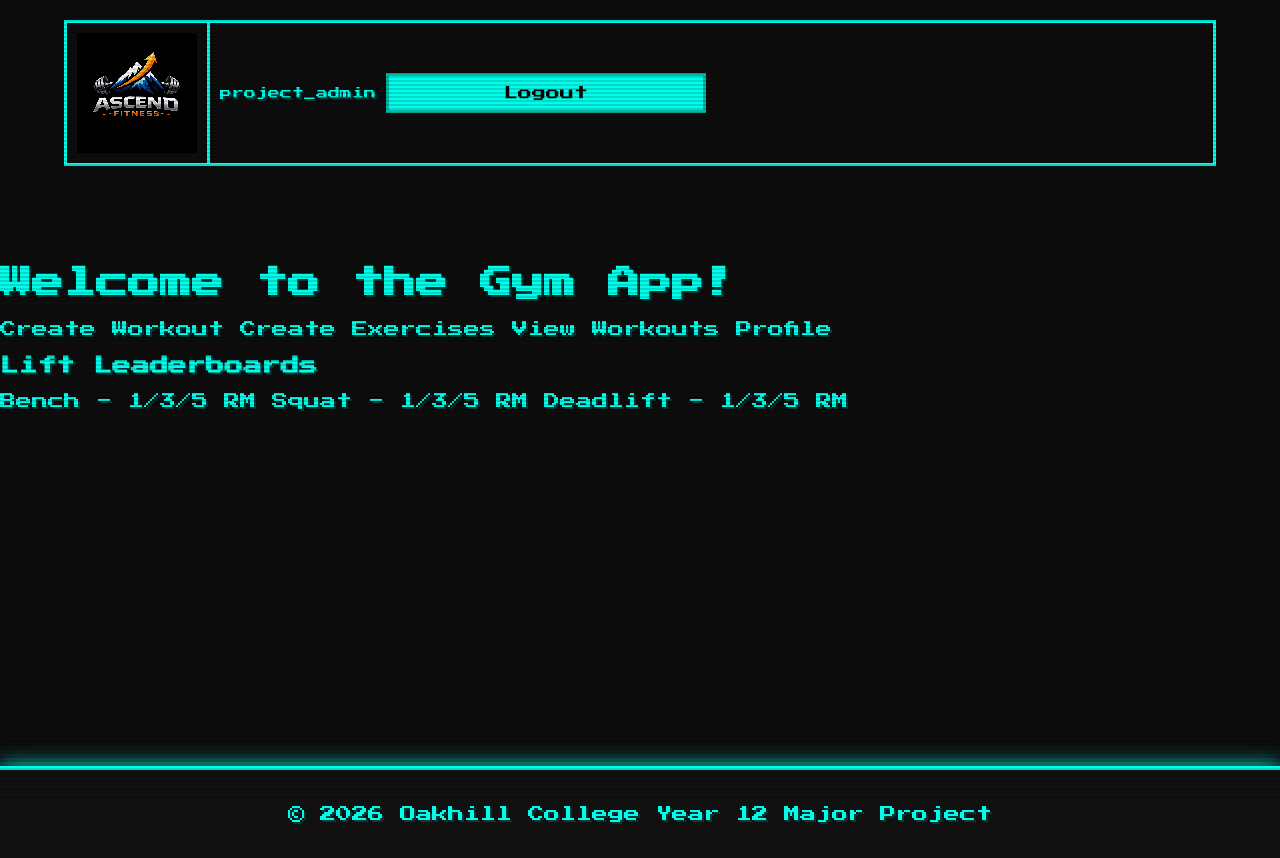
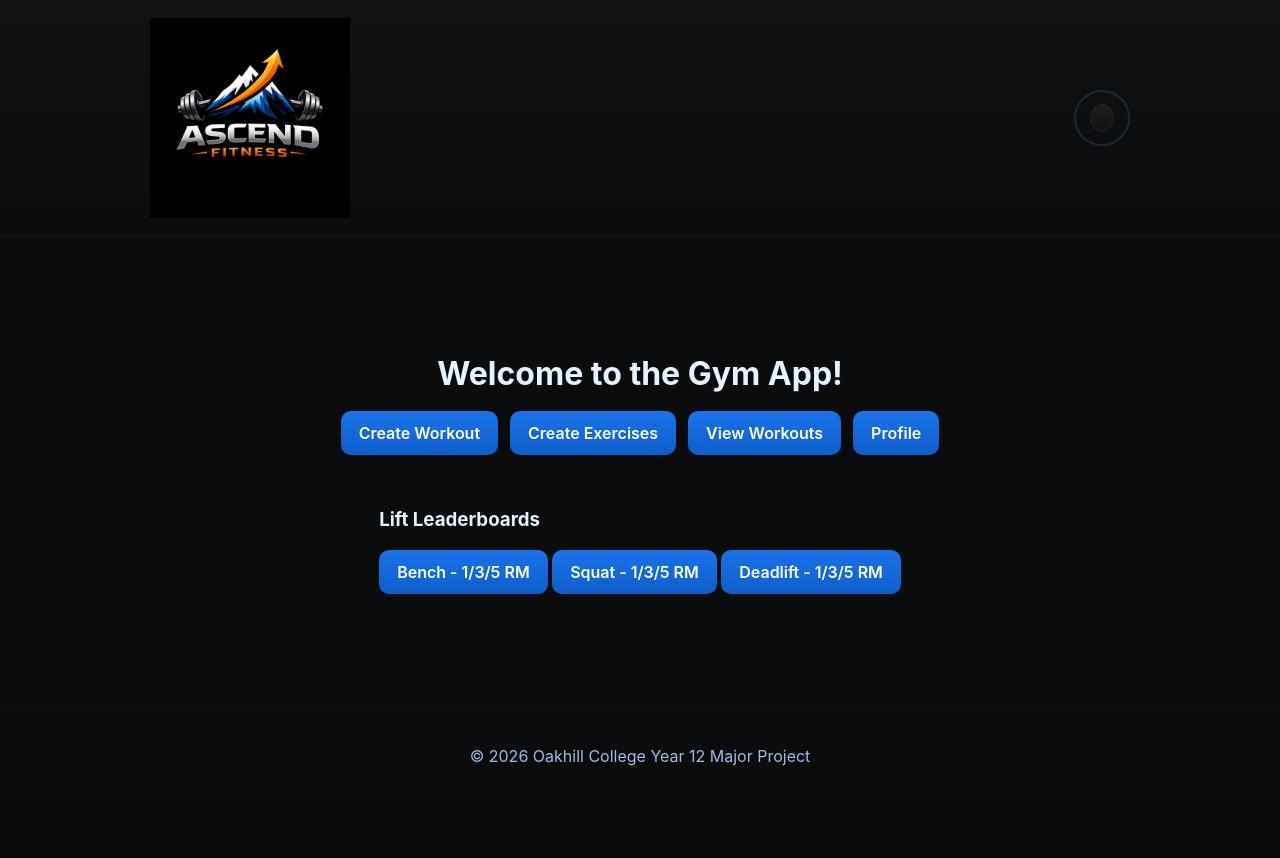
Before and after one commit to 21coates/Major_project, a Django app: page /my_app/ in a window 1280 px wide. After the commit the page ends 766 px from the top, so only its background shows below. Run offline with Django 5.2, Linux system fonts and the light colour scheme; a user stored in the database is signed in.

Commit message:
Updated Version

```diff
--- a/my_app/static/my_app/styles.css
+++ b/my_app/static/my_app/styles.css
@@ -1,219 +1,241 @@
-/* ================================
-   GLOBAL RETRO / PIXEL THEME
-================================ */
-
-@import url('https://fonts.googleapis.com/css2?family=Press+Start+2P&display=swap');
-
-html, body {
-    height: 100%;
-    margin: 0;
-    padding: 0;
-    background: #0d0d0d;
-    color: #00ffea;
-    font-family: "Press Start 2P", monospace;
-    image-rendering: pixelated;
-    text-shadow: 2px 2px #003b36;
+/* Modern minimalistic dark theme
+   Primary: black / near-black
+   Secondary: blue accents
+   Clean spacing, centered layout, accessible sizes
+*/
+:root{
+  --bg: #0b0c0d; /* page background */
+  --surface: #0f1113; /* card / header */
+  --muted-surface: #121317; /* subtle contrast */
+  --text: #e6f2ff; /* light text */
+  --muted-text: #9fbbe6; /* softer text */
+  --accent: #1a73e8; /* primary blue */
+  --accent-strong: #0f5ecb;
+  --danger: #ff5252;
+  --radius: 10px;
+  --max-width: 980px;
 }
 
-/* CRT scanline effect */
-body::before {
-    content: "";
-    position: fixed;
-    top: 0; left: 0;
-    width: 100%; height: 100%;
-    pointer-events: none;
-    background: repeating-linear-gradient(
-        rgba(0,0,0,0.15) 0px,
-        rgba(0,0,0,0.15) 2px,
-        transparent 2px,
-        transparent 4px
-    );
-    z-index: 9999;
+/* Page layout */
+*{box-sizing:border-box}
+html,body{height:100%}
+body{
+  margin:0;
+  background:var(--bg);
+  color:var(--text);
+  font-family:Inter, ui-sans-serif, system-ui, -apple-system, "Segoe UI", Roboto, "Helvetica Neue", Arial;
+  -webkit-font-smoothing:antialiased;
+  -moz-osx-font-smoothing:grayscale;
+  display:flex;
+  flex-direction:column;
+  min-height:100vh;
 }
 
-/* ================================
-   HEADER
-================================ */
-
-.header {
-    display: flex;
-    justify-content: space-between;
-    align-items: center;
-    background: #111;
-    padding: 20px;
-    border-bottom: 4px solid #00ffea;
-    box-shadow: 0 0 20px #00ffea;
+/* Header - centered, larger logo + register/logout button centered */
+header{
+  width:100%;
+  background:linear-gradient(180deg, rgba(255,255,255,0.02), transparent);
+  border-bottom:1px solid rgba(255,255,255,0.03);
+  padding:18px 12px;
+}
+.header-inner{
+  max-width:var(--max-width);
+  margin:0 auto;
+  display:flex;
+  align-items:center;
+  justify-content:space-between;
+  gap:12px;
+}
+.logo{
+  display:flex;
+  align-items:center;
+  justify-content:center;
+}
+.logo img{
+  height:200px; /* increase logo by ~3x from 64px */
+  width:auto;
+  display:block;
 }
 
-.logo img {
-    max-height: 120px;
-    image-rendering: pixelated;
+.user-area{
+  display:flex;
+  align-items:center;
+  justify-content:flex-end;
+  gap:12px;
+}
+.avatar-btn{
+  width:56px;
+  height:56px;
+  border-radius:50%;
+  display:inline-flex;
+  align-items:center;
+  justify-content:center;
+  background:transparent;
+  border:2px solid rgba(255,255,255,0.06);
+  color:var(--text);
+  font-weight:700;
+  font-size:18px;
+  cursor:pointer;
+  position:relative;
+}
+.avatar-btn::before{
+  content:'';
+  display:block;
+  width:28px;
+  height:28px;
+  border-radius:50%;
+  background:linear-gradient(180deg,rgba(255,255,255,0.06),rgba(255,255,255,0.02));
+  box-shadow:inset 0 0 0 2px rgba(255,255,255,0.02);
 }
 
-/* ================================
-   USER INFO
-================================ */
+/* ensure contrast - make border and background visible */
+.avatar-btn{border-color:rgba(78,161,255,0.18)}
 
-.user-info {
-    display: flex;
-    align-items: center;
-    font-size: 12px;
-    color: #00ffea;
+.profile-menu{
+  position:absolute;
+  right:0;
+  top:72px;
+  display:none;
+  background:var(--surface);
+  border:1px solid rgba(255,255,255,0.03);
+  padding:10px;
+  border-radius:8px;
+  min-width:200px;
+  z-index:40;
+}
+.profile-menu a{
+  display:block;
+  color:var(--text);
+  padding:8px 10px;
+  border-radius:6px;
+  text-decoration:none;
+}
+.profile-menu a:hover{
+  background:rgba(26,115,232,0.06);
+}
+.settings-submenu{
+  display:none;
+  padding-left:6px;
+}
+.settings-toggle{
+  background:transparent;
+  border:none;
+  color:var(--muted-text);
+  padding:6px 10px;
+  border-radius:6px;
+  cursor:pointer;
+}
+.settings-submenu a{
+  padding-left:12px;
 }
 
-.user-info span {
-    margin-right: 10px;
+/* Home page logo centered above welcome */
+.homepage-container{
+  display:flex;
+  flex-direction:column;
+  align-items:center;
+  gap:18px;
+}
+.homepage-container .logo img{
+  height:420px; /* increase by ~200-300% compared to 64px */
+}
+.homepage-container h1{
+  margin:0;
 }
 
-.user-info button {
-    background: #00ffea;
-    color: #000;
-    border: 3px solid #00b8a4;
-    padding: 10px 14px;
-    cursor: pointer;
-    font-family: inherit;
-    image-rendering: pixelated;
+/* Login page: remove top-right login, center logo and enlarge, move register under password to right */
+/* We'll use a template context var 'hide_header_auth' in views for login page render to hide header buttons */
+.login-container{
+  display:flex;
+  flex-direction:column;
+  align-items:center;
+  gap:12px;
+}
+.login-container img{
+  height:320px;
+  margin-bottom:6px;
+}
+.login-container form{
+  width:360px;
+}
+.login-actions{
+  display:flex;
+  align-items:center;
+  justify-content:space-between;
+  margin-top:8px;
+}
+.login-actions .register-link{
+  margin-left:auto;
 }
 
-.user-info button:hover {
-    background: #00b8a4;
+/* Darken focus blue on inputs */
+input:focus{
+  box-shadow:0 0 0 4px rgba(26,115,232,0.16);
+  border-color:var(--accent-strong);
 }
 
-/* ================================
-   BUTTONS — RETRO ARCADE
-================================ */
-
-button, .btn, a.login-link {
-    background: #00ffea;
-    color: #000;
-    border: 4px solid #00b8a4;
-    padding: 14px 16px;
-    cursor: pointer;
-    font-family: inherit;
-    font-size: 14px;
-    width: 320px;
-    text-align: center;
-    text-decoration: none;
-    display: block;
-    margin: 20px auto;
-    image-rendering: pixelated;
-    transition: transform 0.15s ease;
+/* Main content centered */
+main{flex:1 0 auto;display:flex;align-items:center;justify-content:center;padding:28px 16px}
+.container{width:100%;max-width:var(--max-width)}
+.card{
+  background:linear-gradient(180deg, rgba(255,255,255,0.01), rgba(255,255,255,0.005));
+  border:1px solid rgba(255,255,255,0.03);
+  padding:22px;
+  border-radius:var(--radius);
+  box-shadow: 0 6px 18px rgba(2,6,23,0.6);
 }
 
-button:hover, .btn:hover, a.login-link:hover {
-    transform: scale(1.1);
-    background: #00b8a4;
+/* Homepage buttons grid */
+.homepage-options{display:flex;flex-wrap:wrap;gap:12px;justify-content:center}
+.homepage-btn{
+  display:inline-flex;align-items:center;justify-content:center;
+  background:linear-gradient(180deg,var(--accent),var(--accent-strong));
+  color:white;padding:12px 18px;border-radius:10px;border:none;font-weight:600;text-decoration:none;
+  transition:transform .12s ease, box-shadow .12s ease;
 }
+.homepage-btn:hover{transform:translateY(-3px);box-shadow:0 8px 20px rgba(26,115,232,0.14)}
 
-/* ================================
-   INPUTS — RETRO TERMINAL
-================================ */
+/* Form controls */
+input[type="text"], input[type="number"], input[type="password"], textarea, select{
+  width:100%;
+  background:var(--muted-surface);
+  border:1px solid rgba(255,255,255,0.04);
+  color:var(--text);
+  padding:10px 12px;border-radius:8px;font-size:15px;margin:6px 0;
+}
+input:focus, textarea:focus, select:focus{outline:none;box-shadow:0 0 0 4px rgba(26,115,232,0.08);border-color:var(--accent)}
 
-input, textarea, select {
-    background: #000;
-    color: #00ffea;
-    border: 3px solid #00ffea;
-    padding: 12px;
-    width: 320px;
-    font-family: inherit;
-    font-size: 12px;
-    margin: 10px 0;
-    image-rendering: pixelated;
+button, .btn, input[type="submit"]{
+  background:var(--accent);
+  color:white;border:none;padding:10px 14px;border-radius:8px;cursor:pointer;font-weight:600;
 }
+button.secondary{background:transparent;border:1px solid rgba(255,255,255,0.04);color:var(--text)}
+button.danger{background:var(--danger)}
+button:hover{opacity:0.95}
 
-input:focus, textarea:focus, select:focus {
-    outline: none;
-    box-shadow: 0 0 10px #00ffea;
+/* Tables */
+table{width:100%;border-collapse:collapse;margin:12px 0;background:transparent}
+th, td{padding:12px 14px;border-bottom:1px solid rgba(255,255,255,0.03);text-align:center}
+th{color:var(--accent);font-weight:700}
+tr:nth-child(even){background:rgba(255,255,255,0.01)}
+
+/* Messages */
+.messages{list-style:none;padding:0;margin:12px 0}
+.messages li{padding:8px 12px;border-radius:8px;background:rgba(255,255,255,0.02);margin-bottom:8px}
+.messages li.error{border-left:4px solid var(--danger);color:var(--danger)}
+.messages li.success{border-left:4px solid var(--accent);color:var(--accent)}
+
+/* Footer pinned to bottom */
+footer{background:transparent;color:var(--muted-text);padding:18px 12px;text-align:center;border-top:1px solid rgba(255,255,255,0.02)}
+
+/* Utility classes */
+.center{display:flex;align-items:center;justify-content:center}
+.mt-8{margin-top:8px}.mt-12{margin-top:12px}
+
+/* Responsive tweaks */
+@media (max-width:720px){
+  .homepage-container .logo img{height:220px}
+  .logo img{height:120px}
+  .homepage-btn{padding:10px 12px;font-size:14px}
+  th, td{padding:10px}
 }
-
-/* ================================
-   TABLES — PIXEL GRID
-================================ */
-
-table {
-    border-collapse: collapse;
-    margin: 20px auto;
-    width: 90%;
-}
-
-td, th {
-    border: 3px solid #00ffea;
-    padding: 10px;
-    font-size: 12px;
-}
-
-/* ================================
-   CARDS / CONTAINERS
-================================ */
-
-.card {
-    border: 4px solid #00ffea;
-    padding: 20px;
-    background: #000;
-    max-width: 720px;
-    margin: 20px auto;
-    box-shadow: 0 0 20px #00ffea;
-}
-
-/* ================================
-   LINKS
-================================ */
-
-a {
-    color: #00ffea;
-    text-decoration: none;
-}
-
-a:hover {
-    color: #00b8a4;
-}
-
-/* ================================
-   FOOTER
-================================ */
-
-footer {
-    background: #111;
-    color: #00ffea;
-    border-top: 4px solid #00ffea;
-    padding: 20px;
-    text-align: center;
-    box-shadow: 0 0 20px #00ffea;
-}
-
-/* ================================
-   MESSAGES
-================================ */
-
-.messages {
-    list-style: none;
-    padding: 0;
-    margin: 20px auto;
-    width: 320px;
-    font-size: 12px;
-}
-
-.messages li {
-    margin: 10px 0;
-}
-
-.messages li.error {
-    color: #ff4d4d;
-}
-
-.messages li.success {
-    color: #00ffea;
-}
-body {
-    margin: 0; /* remove the huge 2rem margin */
-    padding: 0;
-}
-
-main {
-    margin-top: 80px;      /* pushes content DOWN */
-    margin-bottom: 80px;   /* prevents footer from floating too high */
-    min-height: 55vh;      /* ensures content fills more of the screen */
-    display: flex;
-    flex-direction: column;
-    justify-content: flex-start; /* stops vertical centering */
-}
--- a/my_app/templates/my_app/base.html
+++ b/my_app/templates/my_app/base.html
@@ -7,30 +7,43 @@
 </head>
 <body>
     <header>
-        <table>
-            <tr>
-                <td>
+        <div class="header-inner">
             <div class="logo">
-                        <img src="{% static 'my_app/Ascend_Fitness.png' %}" alt="my_app Logo">
+                <a href="{% url 'my_app:home' %}"><img src="{% static 'my_app/Ascend_Fitness.png' %}" alt="my_app Logo"></a>
             </div>
-                </td>
-                <td style="width:1000px">
+            <div class="user-area">
+                {% if request.user.is_authenticated %}
                 <div class="user-info">
-                        {% if request.user.is_authenticated %}
-                            <span>{{ request.user.username }}</span>
-                            <form action="{% url 'users:logout' %}" method="post">
+                    <div class="avatar-wrapper" style="position:relative">
+                        <button id="avatarBtn" class="avatar-btn" aria-haspopup="true" aria-expanded="false" aria-label="Open profile menu"></button>
+                        <div id="profileMenu" class="profile-menu" aria-hidden="true">
+                            <a href="{% url 'users:profile' %}">Profile</a>
+                            <div class="settings-block">
+                                <button type="button" id="settingsToggle" class="settings-toggle">Settings</button>
+                                <div id="settingsMenu" class="settings-submenu" aria-hidden="true">
+                                    <a href="{% url 'users:create_profile' %}">Account Settings</a>
+                                    <a href="#">Notification Preferences</a>
+                                </div>
+                            </div>
+                            <form id="logoutForm" action="{% url 'users:logout' %}" method="post">
                                 {% csrf_token %}
-                                <button type="submit">Logout</button>
+                                <button type="submit" class="danger">Logout</button>
                             </form>
-
+                        </div>
+                    </div>
+                </div>
                 {% else %}
-                            <a href="{% url 'users:register' %}">Register</a>
+                {% if not hide_header_auth %}
+                <div class="user-info">
+                    <a href="{% url 'users:login' %}" class="btn">Login</a>
+                    <a href="{% url 'users:register' %}" class="btn secondary">Register</a>
+                </div>
+                {% endif %}
                 {% endif %}
             </div>
-                </td>
-            </tr>
-        </table>
+        </div>
     </header>
+
     {% if messages %}
         <ul class="messages">
         {% for message in messages %}
@@ -39,11 +52,43 @@
         </ul>
     {% endif %}
     <main>
+        <div class="container">
         {% block content %}
         {% endblock %}
+        </div>
     </main>
     <footer>
         <p>&copy; 2026 Oakhill College Year 12 Major Project</p>
     </footer>
+
+<script>
+// Toggle profile menu
+document.addEventListener('click', function(e){
+    var btn = document.getElementById('avatarBtn');
+    var menu = document.getElementById('profileMenu');
+    if(!btn) return;
+    if(btn.contains(e.target)){
+        var expanded = btn.getAttribute('aria-expanded') === 'true';
+        btn.setAttribute('aria-expanded', String(!expanded));
+        menu.style.display = expanded ? 'none' : 'block';
+    } else {
+        // click outside -> close
+        if(menu) menu.style.display = 'none';
+        if(btn) btn.setAttribute('aria-expanded','false');
+        var settings = document.getElementById('settingsMenu'); if(settings) settings.style.display='none';
+    }
+});
+
+// Toggle settings submenu
+var settingsToggle = document.getElementById('settingsToggle');
+if(settingsToggle){
+    settingsToggle.addEventListener('click', function(e){
+        e.stopPropagation();
+        var sm = document.getElementById('settingsMenu');
+        if(!sm) return;
+        sm.style.display = sm.style.display === 'block' ? 'none' : 'block';
+    });
+}
+</script>
 </body>
 </html>
--- a/users/templates/users/login.html
+++ b/users/templates/users/login.html
@@ -4,11 +4,15 @@
 
 {% block content %}
     <div class="login-container">
+        <img src="{% static 'my_app/Ascend_Fitness.png' %}" alt="Logo">
         <form action="{% url 'users:login' %}" method="post">
             {% csrf_token %}
             <input type="text" name="username" placeholder="Username" required>
             <input type="password" name="password" placeholder="Password" required>
-            <input type="submit" value="Login">
+            <div class="login-actions">
+                <input type="submit" value="Login" class="btn">
+                <a href="{% url 'users:register' %}" class="register-link btn secondary">Register</a>
+            </div>
         </form>
     </div>
 {% endblock %}
--- a/users/views.py
+++ b/users/views.py
@@ -28,7 +28,8 @@ def login_view(request):
     else:
         form = EmailAuthenticationForm()
 
-    return render(request, "users/login.html", {"form": form})
+    # Hide header auth buttons on this page
+    return render(request, "users/login.html", {"form": form, "hide_header_auth": True})
 
 def register(request):
     if request.method == "POST":
```
Also changed, not shown: db.sqlite3. Lines whose indentation alone changed are shown as unchanged.
